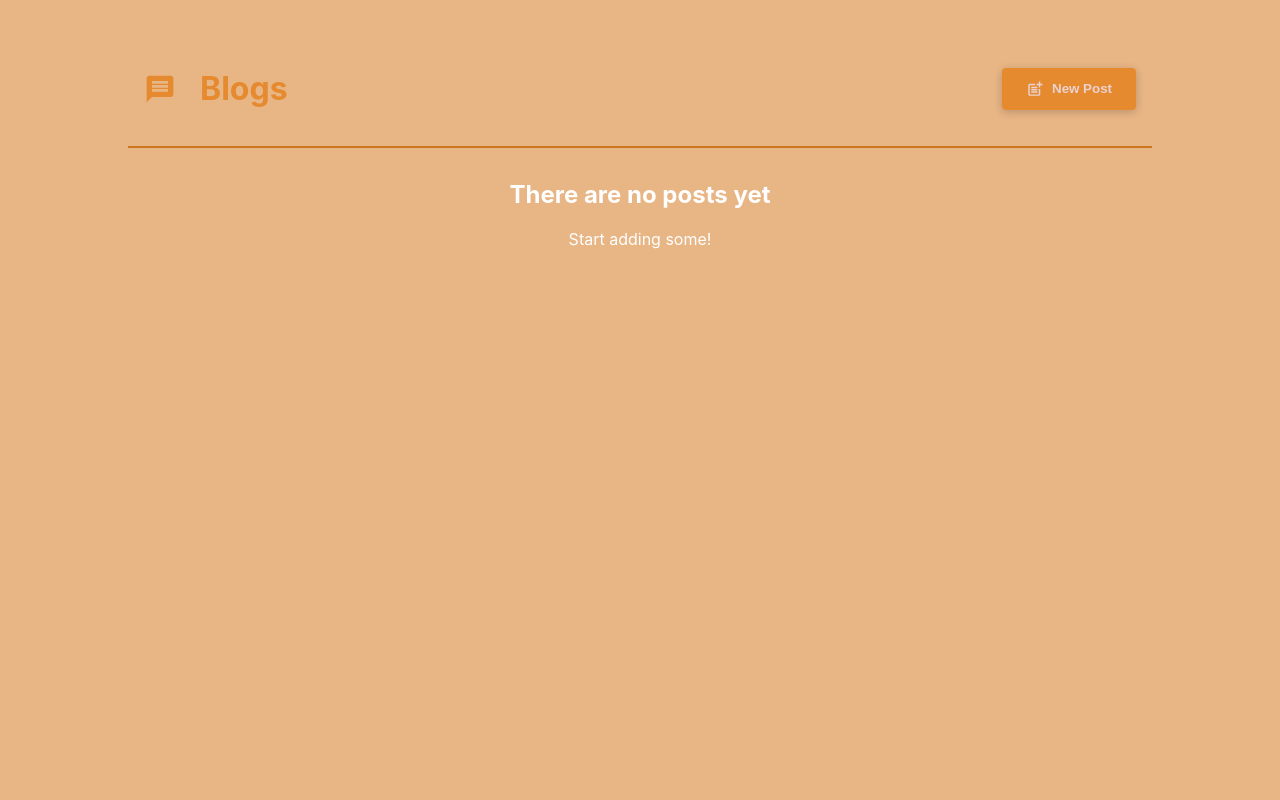
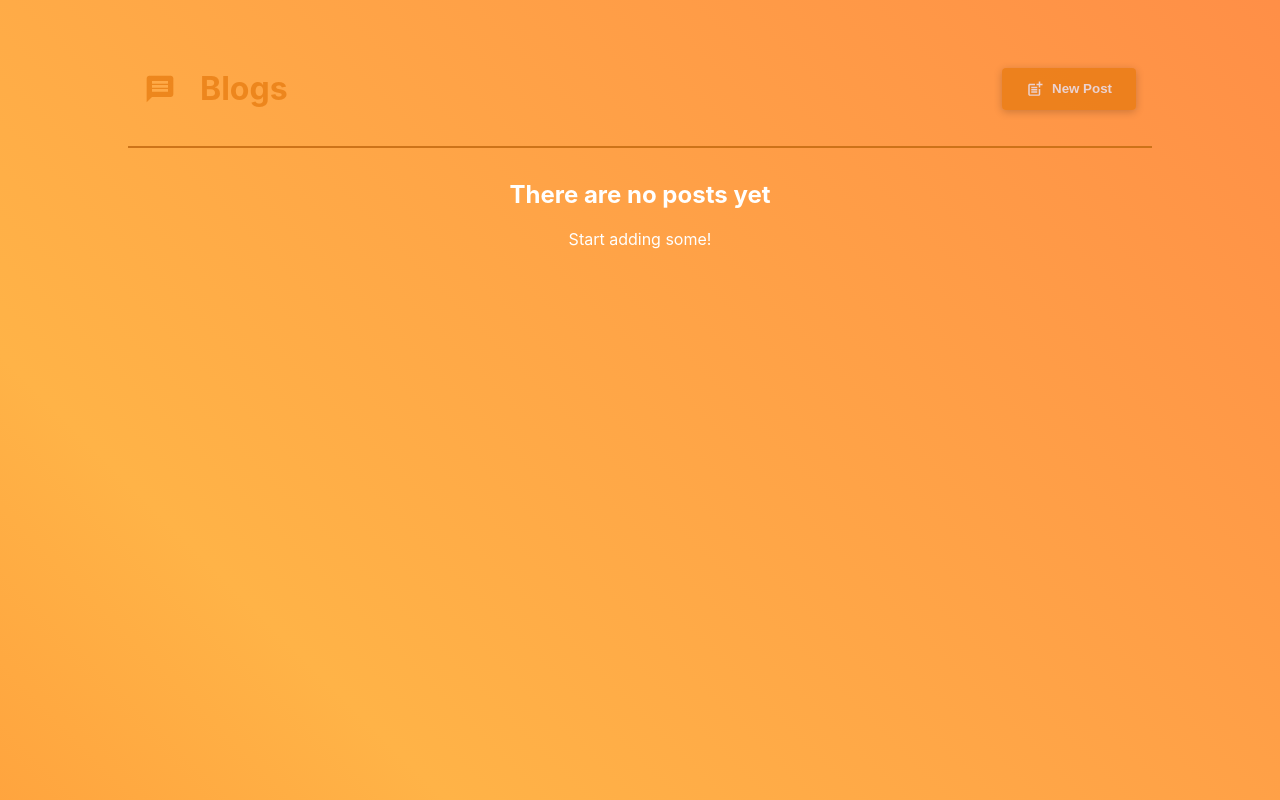
Before and after one commit to ravishk17/git_demo, a React (Create React App) app: page / in a window 1280 px wide. Built offline with nearby package versions, Linux system fonts and the light colour scheme.

Commit message:
added diagonal animation

```diff
--- a/src/components/MainHeader/MainHeader.module.css
+++ b/src/components/MainHeader/MainHeader.module.css
@@ -1,5 +1,6 @@
 .header {
     /* padding: 2rem 10%; */
+    background-color: transparent;
     margin: 2rem 10%;
     padding: 1rem;
     text-align: center;
@@ -7,6 +8,7 @@
     justify-content: space-between;
     align-items: center;
     border-bottom: 2px solid rgba(200,110,20,0.9);
+    /* border: 2px solid red; */
   }
 
   .logo {
--- a/src/components/Post/Post.module.css
+++ b/src/components/Post/Post.module.css
@@ -29,6 +29,7 @@
     margin:0.25rem 0 0 0;
     color:rgba(190,102,12,0.9);
     font-style: italic;
+    text-wrap: balance;
 
 }
 @keyframes animate-in{
--- a/src/index.css
+++ b/src/index.css
@@ -6,8 +6,24 @@ body {
   -webkit-font-smoothing: antialiased;
   -moz-osx-font-smoothing: grayscale;
   color: #e6ddf9;
-  background-color: rgba(210,108,12,0.5);
+  /* background-color: rgba(210,108,12,0.5); */
+  background: linear-gradient(45deg, #ff9a76, #ff3d00, #ffb347, #ff6347);
+      background-size: 700% 700%; /* Set background size to enable movement */
+      animation: diagonalSlide 7s cubic-bezier(0.6, 0.04, 0.98, 0.335) infinite; /* Apply animation */
 }
+
+   /* Keyframes for diagonal movement */
+   @keyframes diagonalSlide {
+    0% {
+      background-position: 0% 50%;
+    }
+    50% {
+      background-position: 100% 50%;
+    }
+    100% {
+      background-position: 0% 50%;
+    }
+  }
 
 code {
   font-family: source-code-pro, Menlo, Monaco, Consolas, 'Courier New',
```
